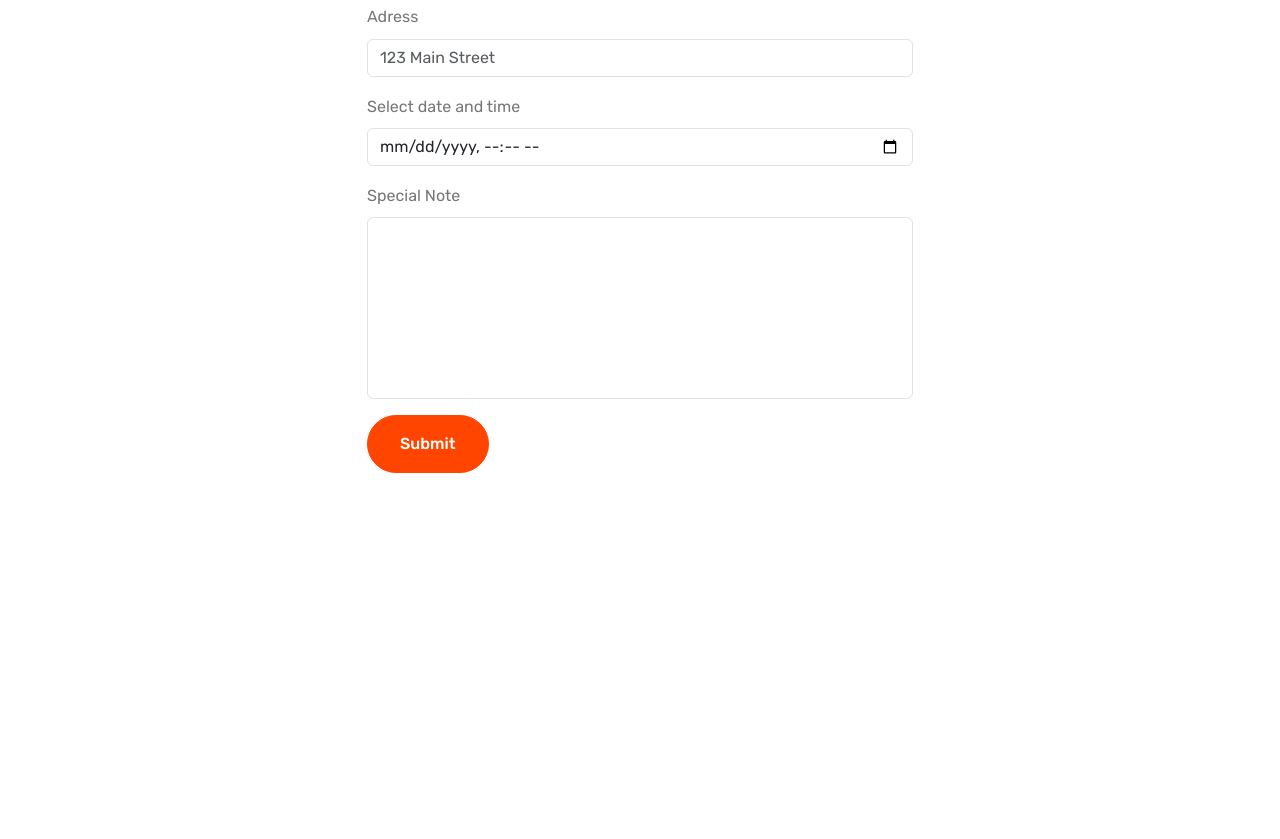
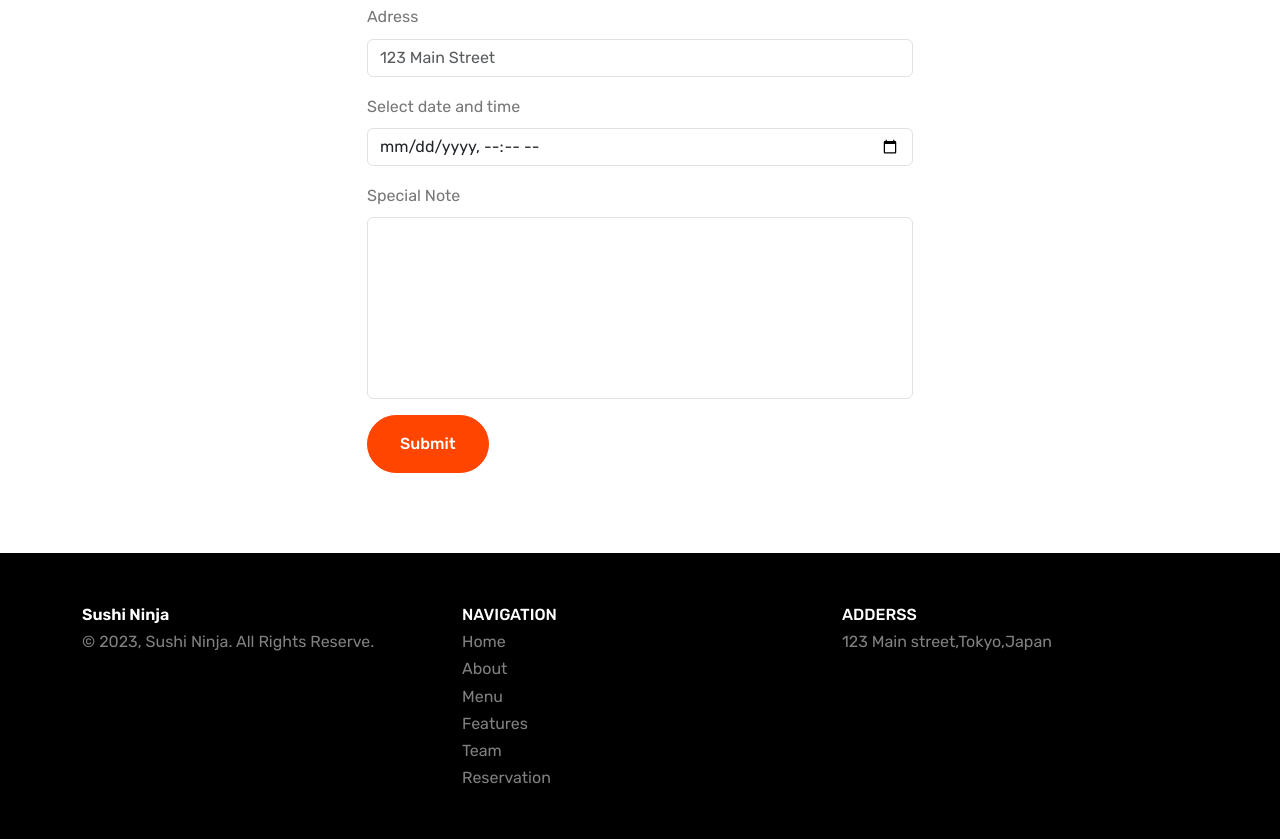
Before and after one commit to Tahmida-Abrar/sushi-ninja, a plain HTML site: page index.html in a window 1280 px wide. Shown: the part 4952-5791 px from the top of the page. Before the commit the page ends 5505 px from the top, so only its background shows below. Drawn offline with nearby package versions, Linux system fonts and the light colour scheme.

Commit message:
Footer section done

```diff
--- a/index.html
+++ b/index.html
@@ -650,9 +650,36 @@
       </section>
     </main>
 
-
-    </main>
     <!-- FOOTER -->
+    <footer class="bg-black text-white py-5">
+      <div class="container">
+        <div class="row row-cols-1 row-cols-2 row-cols-3 gy-4">
+          <div class="col">
+            <a class="navbar-brand" href="#">Sushi Ninja</a>
+            <p class="text-white-50 mb-0">
+              &copy; 2023, Sushi Ninja. All Rights Reserve.
+            </p>
+          </div>
+          <div class="col">
+            <p class="text-uppercase fw-medium mb-0">Navigation</p>
+            <a href="#" class="text-white-50 fw-normal d-block">Home</a>
+            <a href="#about" class="text-white-50 fw-normal d-block">About</a>
+            <a href="#menu" class="text-white-50 fw-normal d-block">Menu</a>
+            <a href="#features" class="text-white-50 fw-normal d-block"
+              >Features</a
+            >
+            <a href="#team" class="text-white-50 fw-normal d-block">Team</a>
+            <a href="#reservation" class="text-white-50 fw-normal d-block"
+              >Reservation</a
+            >
+          </div>
+          <div class="col">
+            <p class="text-uppercase fw-medium mb-0">Adderss</p>
+            <p class="text-white-50 mb-0">123 Main street,Tokyo,Japan</p>
+          </div>
+        </div>
+      </div>
+    </footer>
     <!-- BOOTSTRAP JS -->
     <script
       src="https://cdn.jsdelivr.net/npm/bootstrap@5.3.2/dist/js/bootstrap.bundle.min.js"
```
Lines whose indentation alone changed are shown as unchanged.
